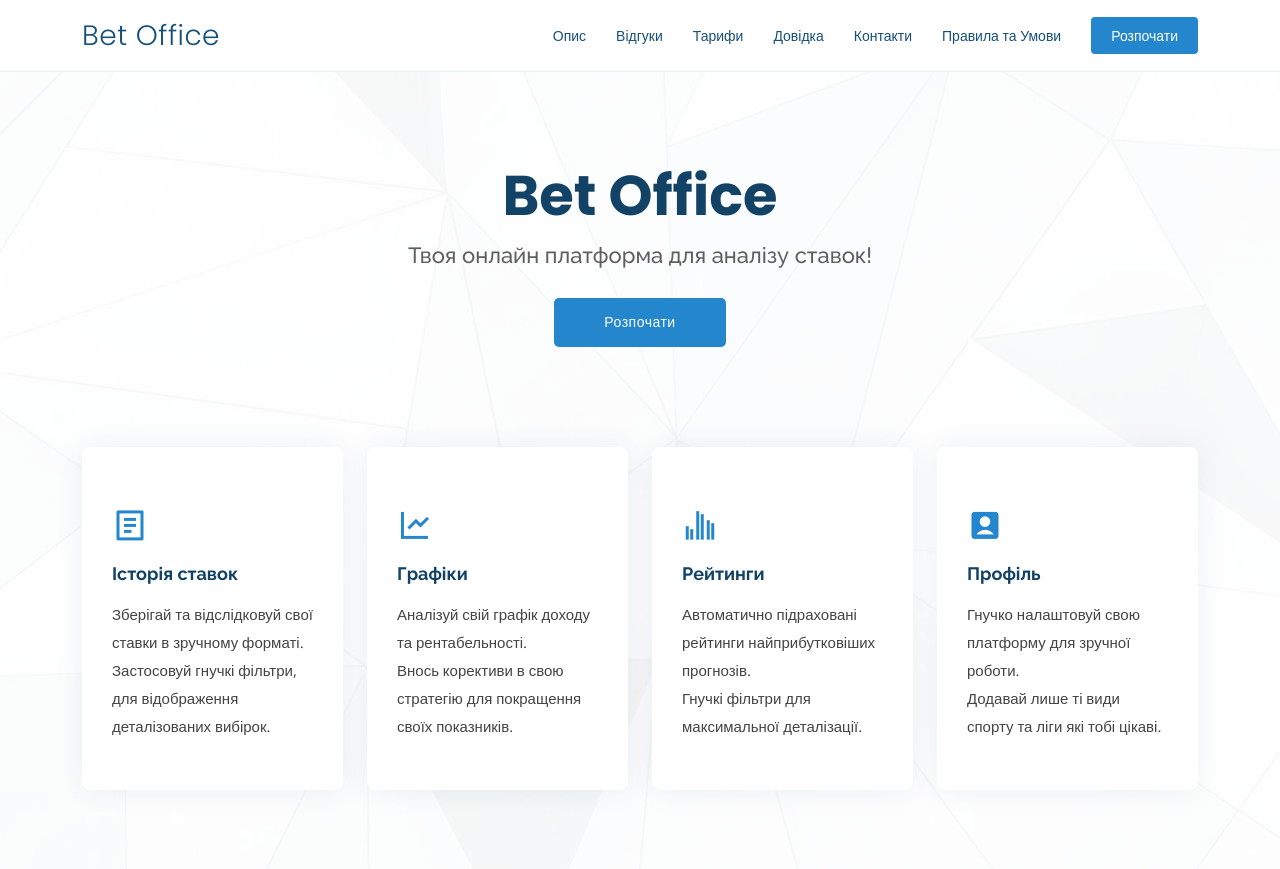
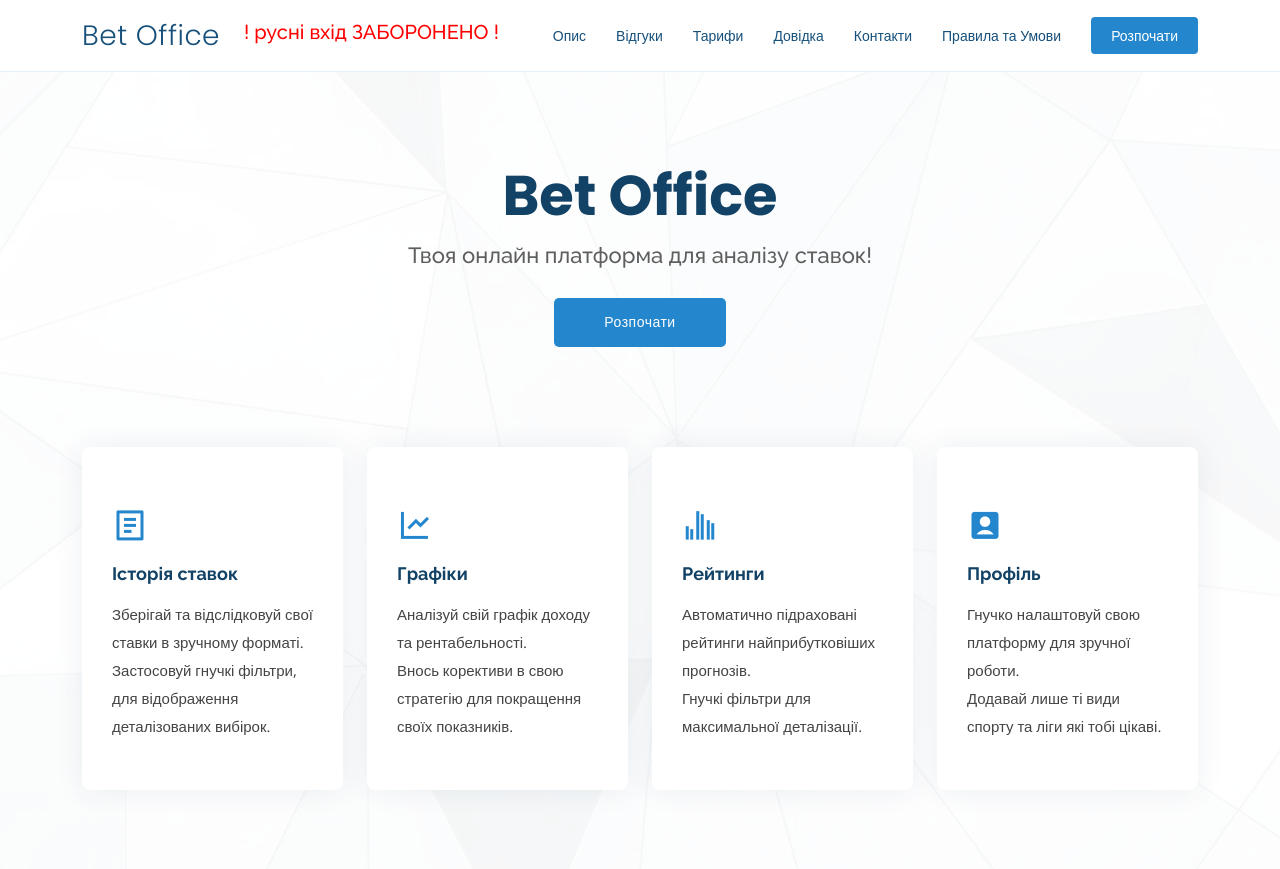
Before and after one commit to ol-smaha/BetDashboard, a Django app: page / in a window 1280 px wide. Shown: the top 869 px of the page. Run offline with Django 5.2, Linux system fonts and the light colour scheme; tables that the repository leaves empty hold one stand-in row (values such as "Sample post"); parts of the project's set-up code (start-up, migrations or seed data) failed here and were passed over; some libraries are stand-ins or nearby versions.

Commit message:
update landing

```diff
--- a/app/templates/landing/index.html
+++ b/app/templates/landing/index.html
@@ -41,6 +41,7 @@
     <div class="container d-flex align-items-center justify-content-between">
 
       <h1 class="logo"><a href="">Bet Office</a></h1>
+      <h5 style="color: red">! русні вхід ЗАБОРОНЕНО !</h5>
       <nav id="navbar" class="navbar">
         <ul>
           <li><a class="nav-link scrollto" href="#services">Опис</a></li>
```
